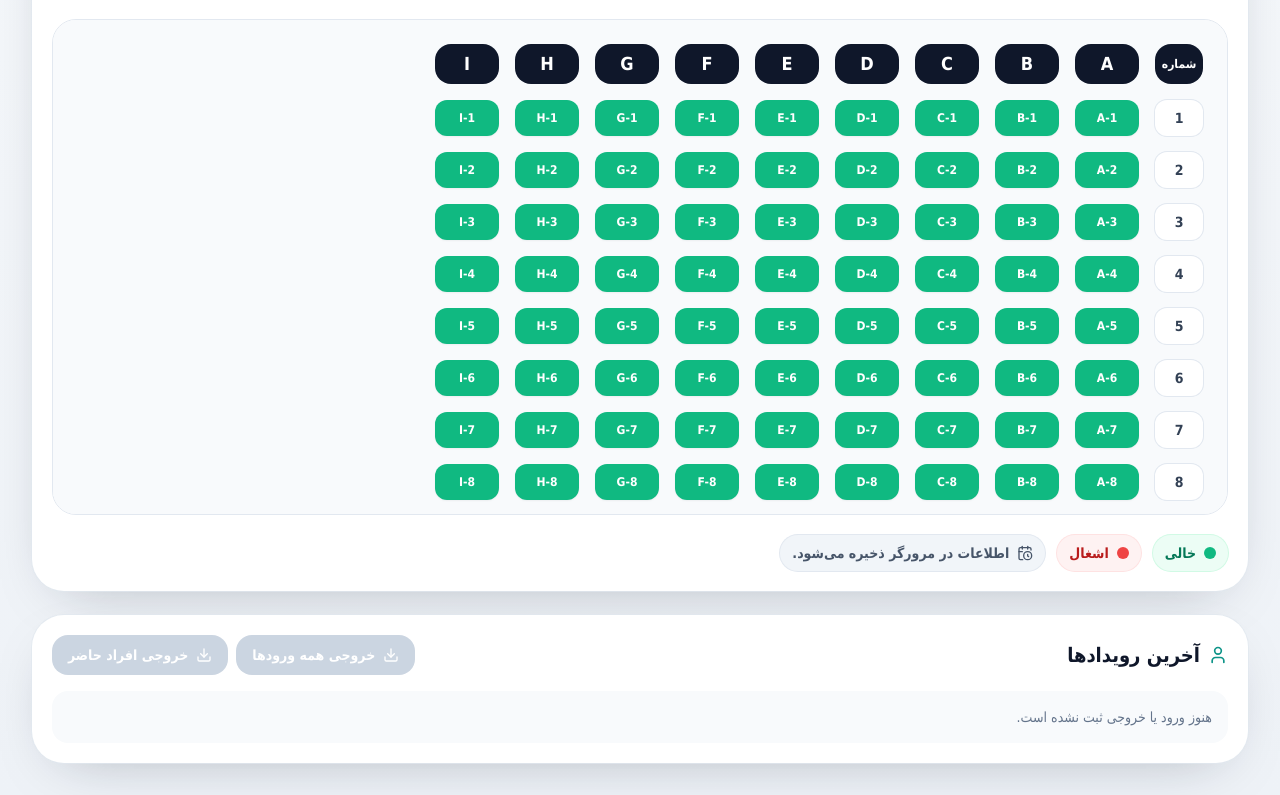
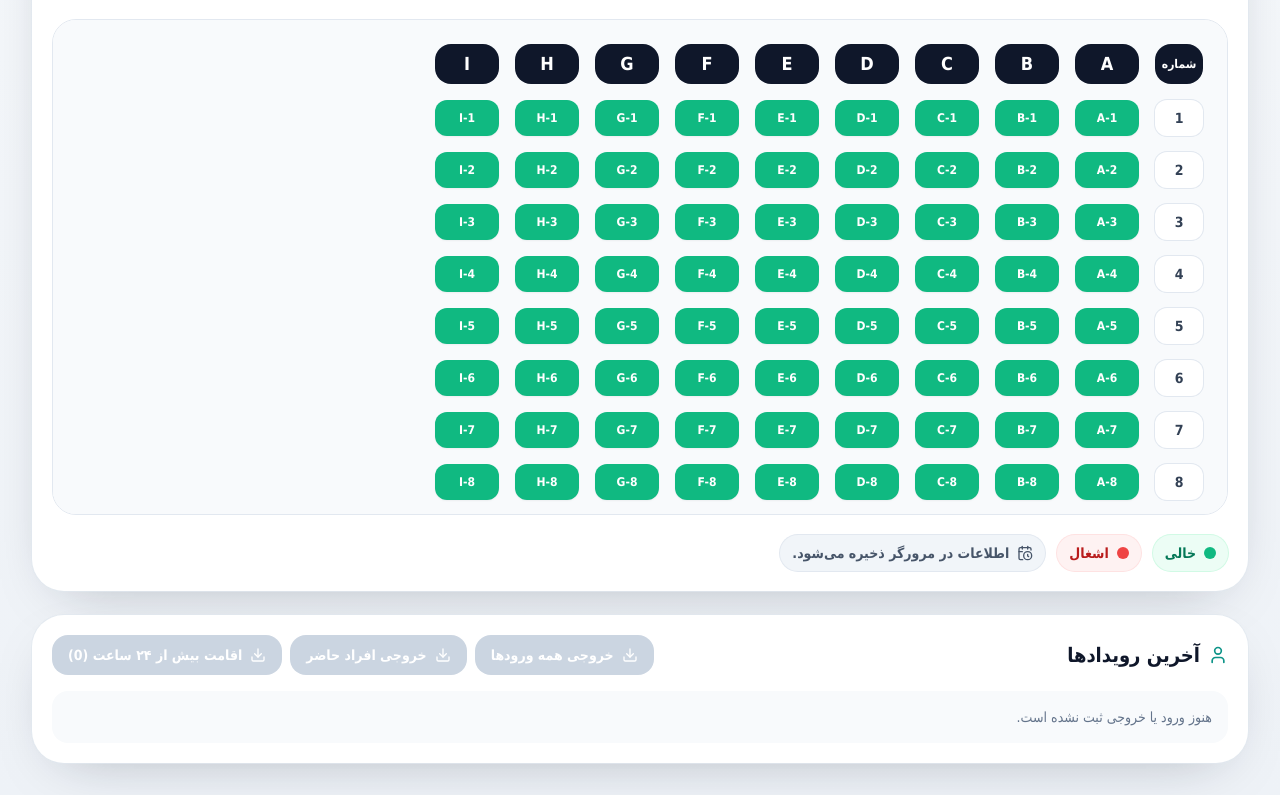
Before and after one commit to imankarbalaei/mokeb, a React (Vite) app: page / in a window 1280 px wide. Shown: the part 691-1486 px from the top of the page. Built offline with nearby package versions, Linux system fonts and the light colour scheme.

Commit message:
Add long-stay guest export

```diff
--- a/src/App.jsx
+++ b/src/App.jsx
@@ -45,6 +45,15 @@ function formatDate(date) {
 function formatTimestamp(date, time) {
   if (!date && !time) return "—";
   return `${formatDate(date)} - ${time || "—"}`;
+}
+
+function getStayHours(guest) {
+  if (!guest?.checkInDate || !guest?.checkInTime) return 0;
+
+  const checkInTime = new Date(`${guest.checkInDate}T${guest.checkInTime}:00`).getTime();
+  if (Number.isNaN(checkInTime)) return 0;
+
+  return Math.max(0, (Date.now() - checkInTime) / (1000 * 60 * 60));
 }
 
 function makeSlotId(row, number) {
@@ -834,6 +843,11 @@ export default function App() {
     [state.history]
   );
 
+  const longStayGuests = useMemo(
+    () => occupiedGuests.filter((slot) => getStayHours(slot.guest) >= 24),
+    [occupiedGuests]
+  );
+
   const commitState = (updater) => {
     setState((prev) => {
       const next = typeof updater === "function" ? updater(prev) : updater;
@@ -1060,6 +1074,20 @@ export default function App() {
     downloadExcel(`mokeb-all-checkins-${new Date().toISOString().slice(0, 10)}.xls`, headers, rows);
   };
 
+  const exportLongStayGuests = () => {
+    const headers = ["نام و نام خانوادگی", "شماره تماس", "جایگاه", "تاریخ ورود", "ساعت ورود", "مدت اقامت تقریبی"];
+    const rows = longStayGuests.map((slot) => [
+      slot.guest.fullName,
+      slot.guest.phone,
+      getSlotLabel(slot),
+      formatDate(slot.guest.checkInDate),
+      slot.guest.checkInTime,
+      `${Math.floor(getStayHours(slot.guest))} ساعت`
+    ]);
+
+    downloadExcel(`mokeb-long-stay-guests-${new Date().toISOString().slice(0, 10)}.xls`, headers, rows);
+  };
+
   const openResetModal = () => {
     setResetPassword("");
     setResetError("");
@@ -1260,6 +1288,15 @@ export default function App() {
                 <Download className="h-4 w-4" />
                 خروجی افراد حاضر
               </button>
+              <button
+                type="button"
+                onClick={exportLongStayGuests}
+                disabled={longStayGuests.length === 0}
+                className="inline-flex items-center justify-center gap-2 rounded-2xl bg-amber-600 px-4 py-2.5 text-sm font-black text-white shadow-lg shadow-amber-600/20 transition hover:bg-amber-700 disabled:cursor-not-allowed disabled:bg-slate-300 disabled:shadow-none"
+              >
+                <Download className="h-4 w-4" />
+                اقامت بیش از ۲۴ ساعت ({longStayGuests.length})
+              </button>
             </div>
           </div>
           {state.history.length === 0 ? (
```
